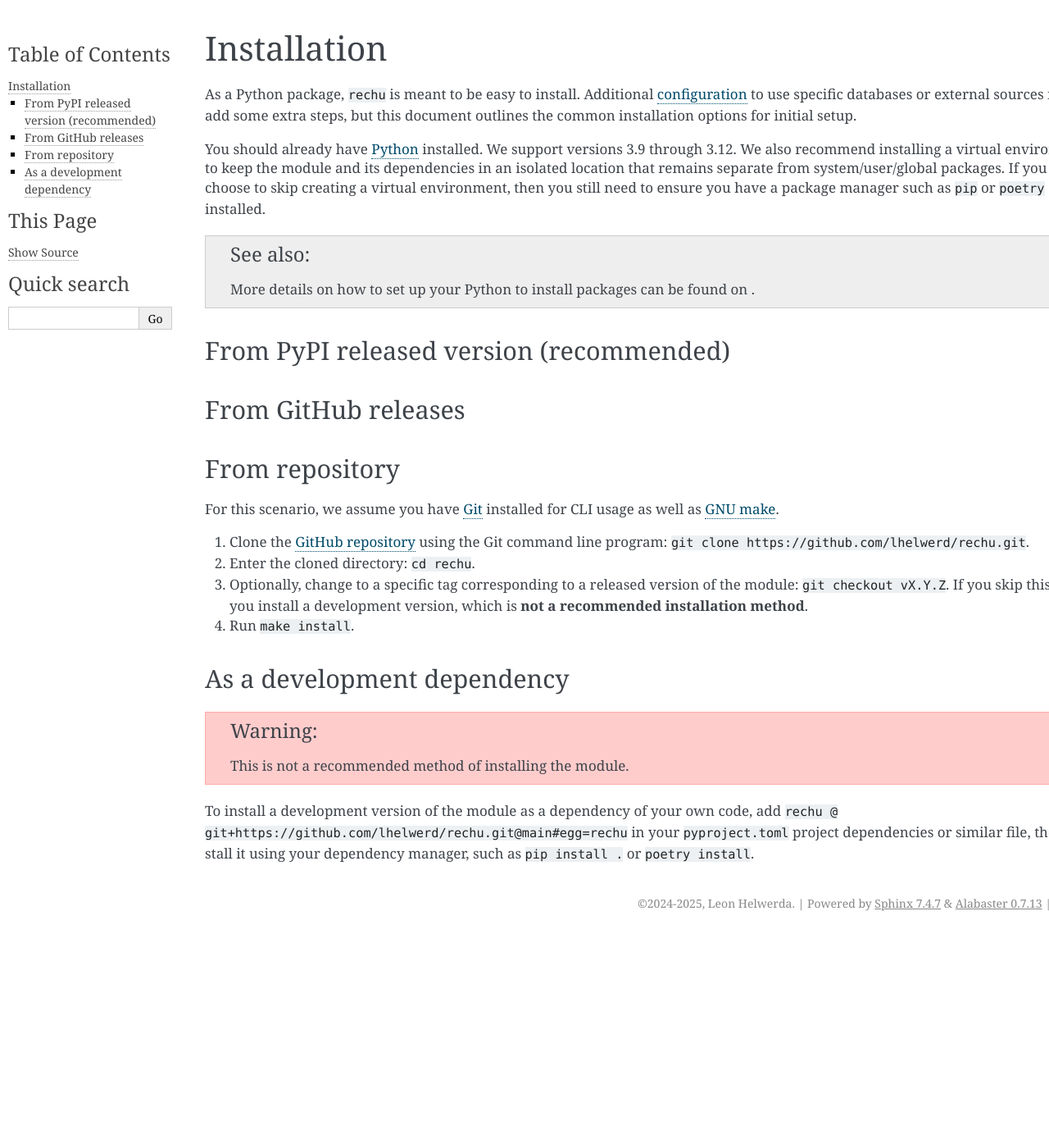
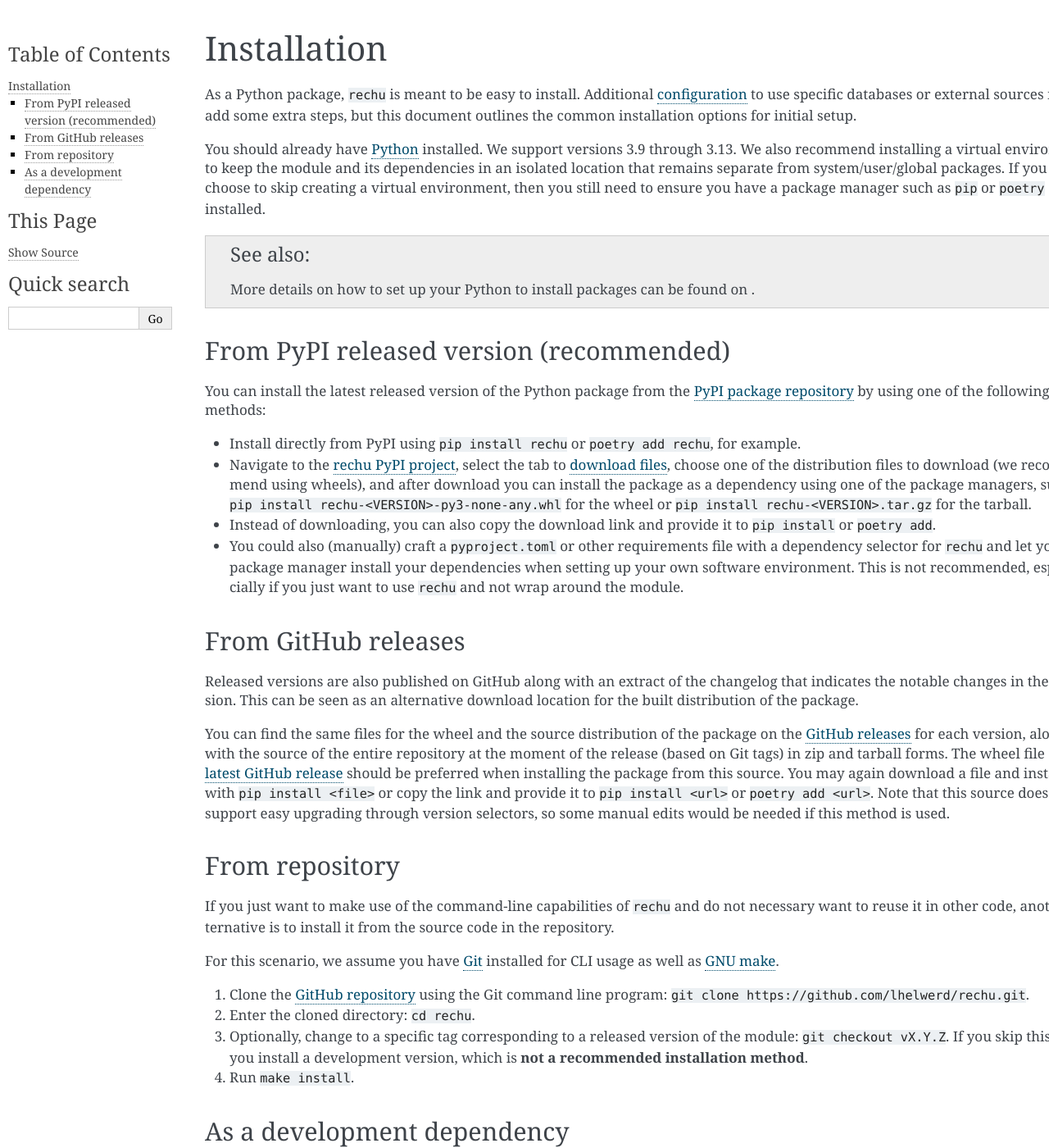
Before and after one commit to lhelwerd/rechu, a Sphinx documentation site: the page built from docs/source/installation.md, in a window 1280 px wide and 1400 px high. Shown: the whole window at 82% size. Built offline with Sphinx 7.4.7, drawn with Linux system fonts in a browser that asks for light colours; pages that are not in the unit, such as notebooks, are missing from menus.

````diff
--- a/docs/source/conf.py
+++ b/docs/source/conf.py
@@ -18,7 +18,7 @@ sys.path.insert(0, str(Path('..', '..').resolve()))
 project = 'Receipt cataloging hub'
 project_copyright = '2024-2025, Leon Helwerda'
 author = 'Leon Helwerda'
-release = '0.0.0'
+release = '0.0.1'
 
 # -- General configuration ---------------------------------------------------
 # https://www.sphinx-doc.org/en/master/usage/configuration.html#general-configuration
--- a/docs/source/installation.md
+++ b/docs/source/installation.md
@@ -6,7 +6,7 @@ may add some extra steps, but this document outlines the common installation
 options for initial setup.
 
 You should already have [Python](https://www.python.org/) installed. We support
-versions 3.9 through 3.12. We also recommend installing a virtual environment
+versions 3.9 through 3.13. We also recommend installing a virtual environment
 to keep the module and its dependencies in an isolated location that remains
 separate from system/user/global packages. If you choose to skip creating
 a virtual environment, then you still need to ensure you have a package manager
@@ -19,19 +19,48 @@ More details on how to set up your Python to install packages can be found on
 
 ## From PyPI released version (recommended)
 
-```{todo}
+You can install the latest released version of the Python package from the
+[PyPI package repository](https://pypi.org/) by using one of the following
+methods:
 
-Fill this in once we release versions.
-```
+- Install directly from PyPI using `pip install rechu` or `poetry add rechu`,
+  for example.
+- Navigate to the [rechu PyPI project](https://pypi.org/project/rechu/), select
+  the tab to [download files](https://pypi.org/project/rechu/#files), choose
+  one of the distribution files to download (we recommend using wheels), and
+  after download you can install the package as a dependency using one of the
+  package managers, such as `pip install rechu-<VERSION>-py3-none-any.whl` for
+  the wheel or `pip install rechu-<VERSION>.tar.gz` for the tarball.
+- Instead of downloading, you can also copy the download link and provide it to
+  `pip install` or `poetry add`.
+- You could also (manually) craft a `pyproject.toml` or other requirements file
+  with a dependency selector for `rechu` and let your package manager install
+  your dependencies when setting up your own software environment. This is not
+  recommended, especially if you just want to use `rechu` and not wrap around
+  the module.
 
 ## From GitHub releases
 
-```{todo}
+Released versions are also published on GitHub along with an extract of the
+changelog that indicates the notable changes in the version. This can be seen
+as an alternative download location for the built distribution of the package.
 
-Fill this in once we release versions.
-```
+You can find the same files for the wheel and the source distribution of the
+package on the [GitHub releases](https://github.com/lhelwerd/rechu/releases)
+for each version, along with the source of the entire repository at the moment
+of the release (based on Git tags) in zip and tarball forms. The wheel file of
+the [latest GitHub release](https://github.com/lhelwerd/rechu/releases/latest)
+should be preferred when installing the package from this source. You may again
+download a file and install it with `pip install <file>` or copy the link and
+provide it to `pip install <url>` or `poetry add <url>`. Note that this source
+does not support easy upgrading through version selectors, so some manual edits
+would be needed if this method is used.
 
 ## From repository
+
+If you just want to make use of the command-line capabilities of `rechu` and do
+not necessary want to reuse it in other code, another alternative is to install
+it from the source code in the repository.
 
 For this scenario, we assume you have [Git](https://git-scm.com/) installed for
 CLI usage as well as [GNU make](https://www.gnu.org/software/make/).
--- a/pyproject.toml
+++ b/pyproject.toml
@@ -1,10 +1,10 @@
 [project]
 name = "rechu"
-version = "0.0.0"
+version = "0.0.1"
 description = "Receipt cataloging hub for detailed personal finance tracking"
 readme = "README.md"
 authors = [{name = "Leon Helwerda", email = "leon.helwerda@gmail.com"}]
-license = {text = "MIT"}
+license = "MIT"
 requires-python = ">=3.9,<3.14"
 dependencies = [
     "alembic==1.16.4",
@@ -17,7 +17,6 @@ dependencies = [
 ]
 classifiers = [
     "Development Status :: 3 - Alpha",
-    "License :: OSI Approved :: MIT License",
     "Programming Language :: Python",
     "Programming Language :: Python :: 3.9",
     "Programming Language :: Python :: 3.10",
--- a/rechu/__init__.py
+++ b/rechu/__init__.py
@@ -5,7 +5,7 @@ Receipt cataloging module.
 from logging.config import dictConfig
 
 __all__: list[str] = []
-__version__ = "0.0.0"
+__version__ = "0.0.1"
 
 dictConfig({
     'version': 1,
````
Also changed, not shown: CHANGELOG.md (+5 -0 lines), 2 other files.
